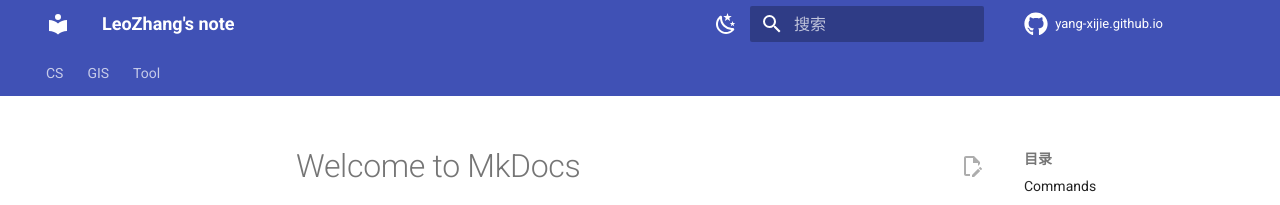
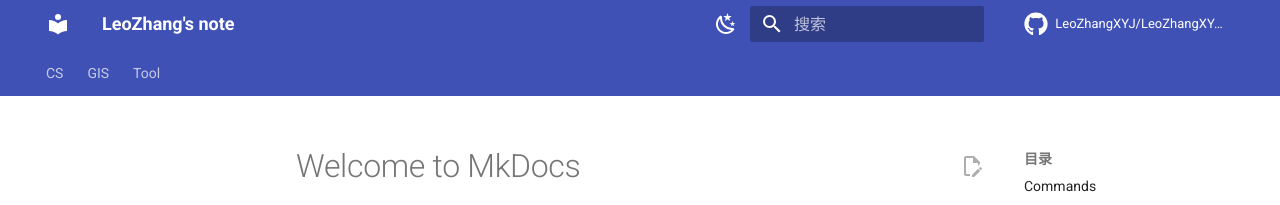
Before and after one commit to LeoZhangXYJ/LeoZhangXYJ.github.io, an MkDocs documentation site: the page built from docs/index.md, in a window 1280 px wide. Shown: the top 205 px of the page. Built offline with MkDocs 1.6.1 and Material for MkDocs 9.7.7, drawn with Linux system fonts in a browser that asks for light colours; nearby versions of some CDN libraries; library files that are not in the unit come from our copies; comment, search, counter and statistics services are not loaded; old or Windows-style settings are respelled for this version of MkDocs.

Commit message:
small change5

```diff
--- a/mkdocs.yml
+++ b/mkdocs.yml
@@ -12,11 +12,11 @@
 
   - GIS:
     - gis:
-      - TOOL\content.md
+      - TOOL/content.md
 
   - Tool:
     - tool:
-      - TOOL\admionition.md
+      - TOOL/admonition.md
 
 # [UI]
 # [top]
@@ -81,8 +81,8 @@
 # [top-right corner]
 # [添加 GitHub 仓库]
 # https://squidfunk.github.io/mkdocs-material/setup/adding-a-git-repository/
-repo_url: https://github.com/Yang-Xijie/yang-xijie.github.io
-repo_name: yang-xijie.github.io
+repo_url: https://github.com/LeoZhangXYJ/LeoZhangXYJ_bolg.git
+repo_name: LeoZhangXYJ/LeoZhangXYJ_bolg
 # [bottom-left corner]
 # [版权说明]
 # https://squidfunk.github.io/mkdocs-material/setup/setting-up-the-footer/#copyright-notice
```
